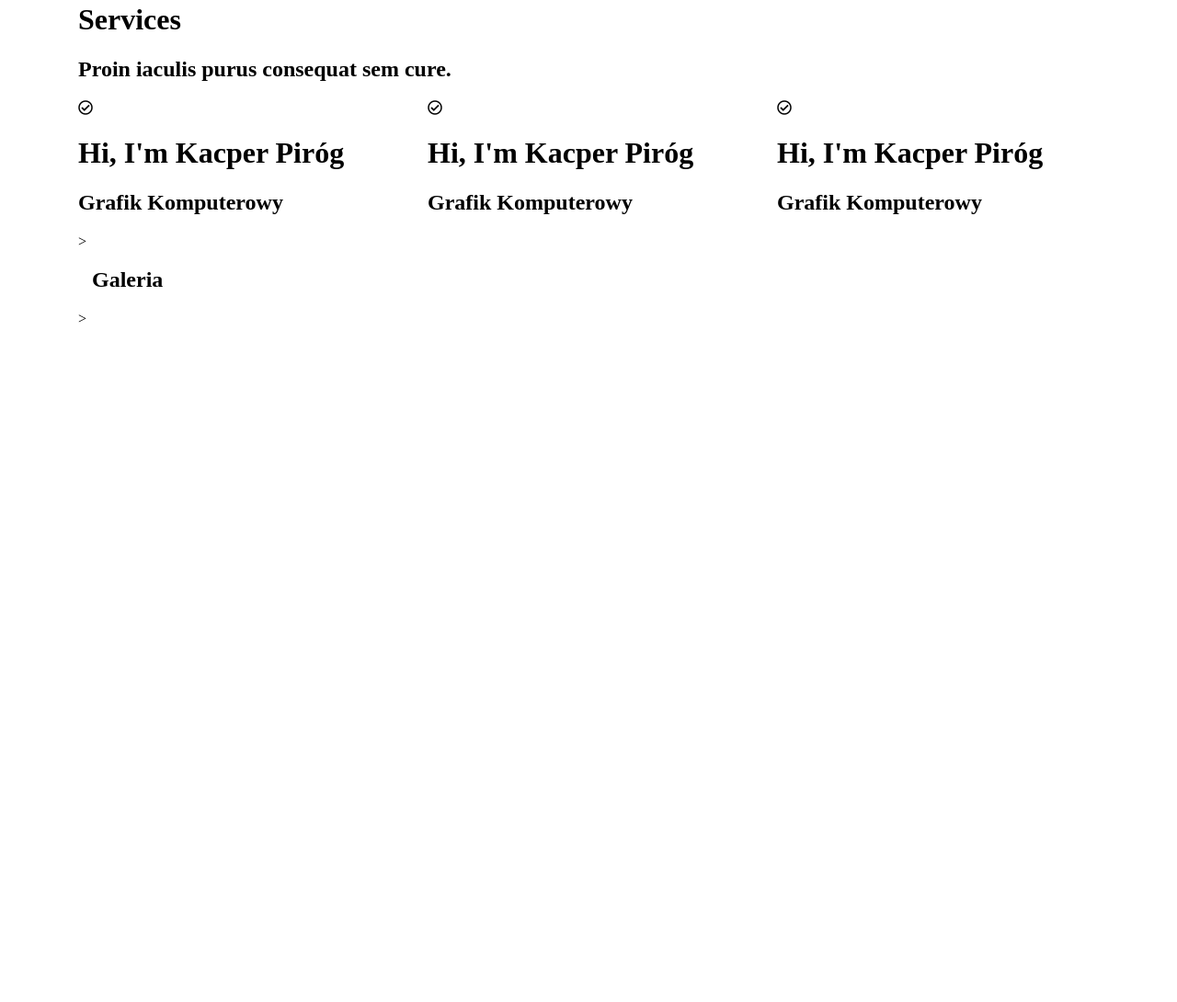
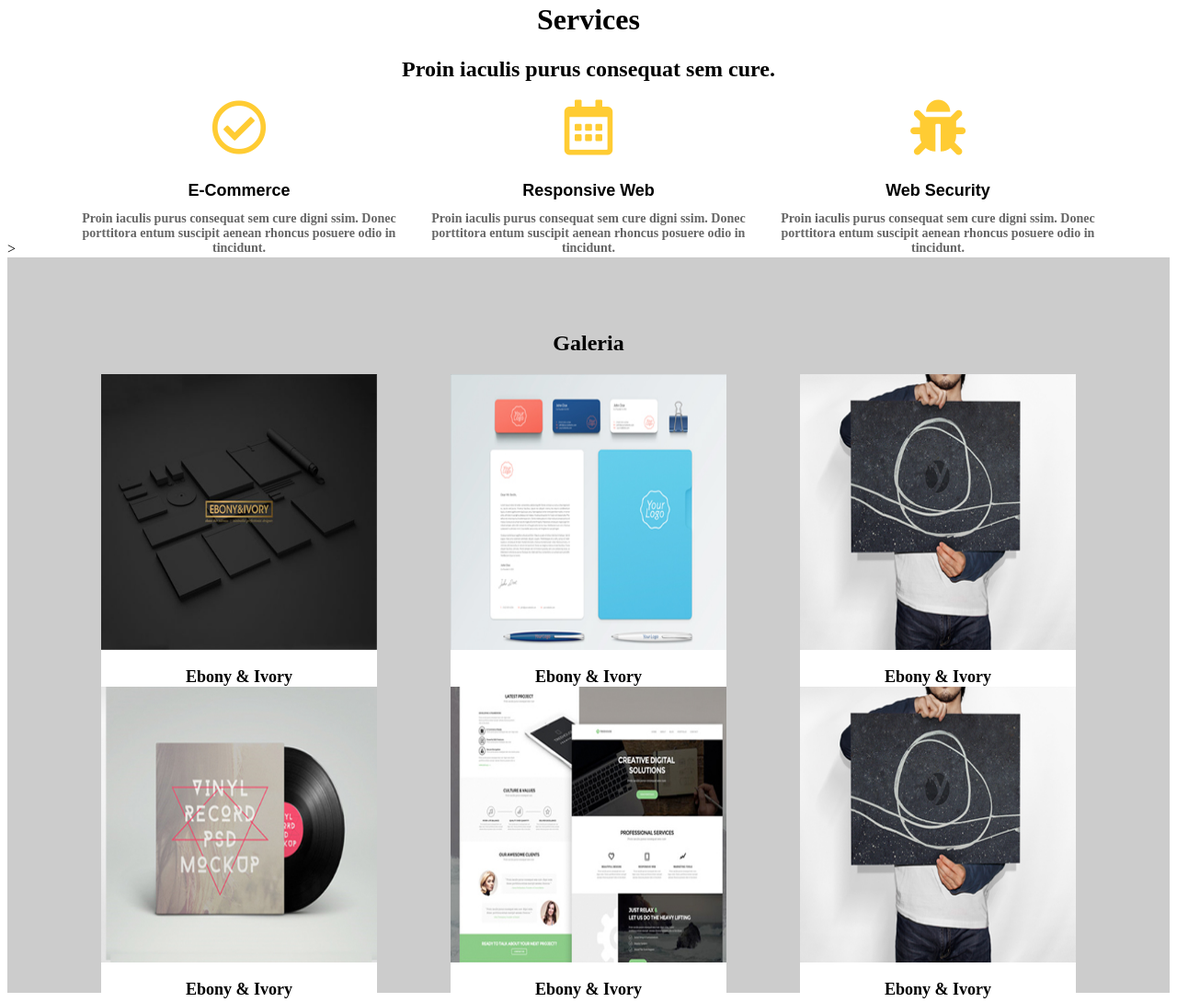
Before and after one commit to kacperpirog/zadanie_5, a website: page index.html in a window 1280 px wide. Shown: the part 544-1634 px from the top of the page at 92% size. Before the commit the page ends 908 px from the top, so only its background shows below. Drawn offline with Linux system fonts and the light colour scheme; a web font is replaced by a local one.

Commit message:
add artycule html,css

```diff
--- a/index.html
+++ b/index.html
@@ -38,54 +38,103 @@
             </div>
         </header>
         </section>>
-        <div class="container">
-            <H1>Services</H1>
-            <h2>Proin iaculis purus consequat sem cure. </h2>
-            <div class="row">
+        <div class="container ">
+            <h1 class="title-cent">Services</h1>
+            <h2 class="title-cent">Proin iaculis purus consequat sem cure. </h2>
+            <div class="row title-cent">
                 <div class="col-4">
                     <i class="far fa-check-circle"></i>
-                    <h1 class="title"> Hi, I'm Kacper Piróg</h1>
-                    <h2 class="subtitle">Grafik Komputerowy</h2>
+                    <h1 class="title"> E-Commerce</h1>
+                    <h2 class="subtitle">
+                        Proin iaculis purus consequat sem cure
+                        digni ssim. Donec porttitora entum suscipit
+                        aenean rhoncus posuere odio in tincidunt.
+                    </h2>
                 </div>
                 <div class="col-4">
-                    <i class="far fa-check-circle"></i>
-                    <h1 class="title"> Hi, I'm Kacper Piróg</h1>
-                    <h2 class="subtitle">Grafik Komputerowy</h2>
+                    <i class="far fa-calendar-alt"></i>
+                    <h1 class="title"> Responsive Web</h1>
+                    <h2 class="subtitle">
+                        Proin iaculis purus consequat sem cure
+                        digni ssim. Donec porttitora entum suscipit
+                        aenean rhoncus posuere odio in tincidunt.
+                    </h2>
                 </div>
                 <div class="col-4">
-                    <i class="far fa-check-circle"></i>
-                    <h1 class="title"> Hi, I'm Kacper Piróg</h1>
-                    <h2 class="subtitle">Grafik Komputerowy</h2>
+                    <i class="fas fa-bug"></i>
+                    <h1 class="title">Web Security</h1>
+                    <h2 class="subtitle"> Proin iaculis purus consequat sem cure
+                        digni ssim. Donec porttitora entum suscipit
+                        aenean rhoncus posuere odio in tincidunt.
+                    </h2>
                 </div>
-            </div>>
+            </div>
+        </div>>
     </section>
 
-        <section class="container">
-        <h1>Galeria</h1>
-        <div class="flex-row">
-            <div class="element flex-1"></div>
-            <div class="element flex-1"></div>
-            <div class="element flex-1"></div>
-        </div>
-        <div class="inside-container">
-            <div class="flex-column flex-1">
-                <div class="element flex-1"></div>
-                <div class="element flex-1"></div>
-            </div>
-            <div class="flex-column flex-1">
-                <div class="element img-1"></div>
-                <div class="element element-big img-2"></div>
-                <div class="element img-3"></div>
-            </div>
-             <div class="flex-column flex-1">
-                <div class="element flex-1"></div>
-                <div class="element flex-1"></div>
-            </div>
-        </div>
-        <div class="flex-row">
-            <div class="element flex-1"></div>
-            <div class="element flex-1"></div>
-        </div>
-        </section>>
+        <section class=" bg-color">
+            <h1 class="text-img">Galeria</h1>
+            <div class="row box">
+
+                <div class="card ">
+                <div class="element col-6">
+                    <img src="/images/img-1.jpg">
+                </div>
+                <div class="col text-img ">
+                    <h1>Ebony & Ivory</h1>
+                    <h2>Branding</h2>
+                </div>
+                </div>
+                <div class="card ">
+                    <div class="element col-6">
+                        <img src="/images/img-2.jpg">
+                    </div>
+                    <div class="col text-img ">
+                        <h1>Ebony & Ivory</h1>
+                        <h2>Branding</h2>
+                    </div>
+                    </div>
+                    <div class="card ">
+                        <div class="element col-6">
+                            <img src="/images/img-3.jpg">
+                        </div>
+                        <div class="col text-img ">
+                            <h1>Ebony & Ivory</h1>
+                            <h2>Branding</h2>
+                        </div>
+                        </div>
+                </div>
+                <div class="row box">
+                    <div class="card ">
+                    <div class="element col-6">
+                        <img src="/images/img-4.jpg">
+                    </div>
+                    <div class="col text-img ">
+                        <h1>Ebony & Ivory</h1>
+                        <h2>Branding</h2>
+                    </div>
+                    </div>
+                    <div class="card ">
+                        <div class="element col-6">
+                            <img src="/images/img-5.jpg">
+                        </div>
+                        <div class="col text-img ">
+                            <h1>Ebony & Ivory</h1>
+                            <h2>Branding</h2>
+                        </div>
+                        </div>
+                        <div class="card ">
+                            <div class="element col-6">
+                                <img src="/images/img-3.jpg">
+                            </div>
+                            <div class="col text-img ">
+                                <h1>Ebony & Ivory</h1>
+                                <h2>Branding</h2>
+                            </div>
+                            </div>
+                    </div>
+
+        </section>
+
     </body>
 </html>
--- a/sass/style.scss
+++ b/sass/style.scss
@@ -1,4 +1,10 @@
 /* Variables */
+.img-1 {background-image: url('/images/img-1.jpg');}
+.img-2 {background-image: url('/images/img-2.jpg');}
+.img-3 {background-image: url('/images/img-3.jpg');}
+.img-4 {background-image: url('/images/img-4.jpg');}
+.img-5 {background-image: url('/images/img-5.jpg');}
+.img-6 {background-image: url('/images/img-6.jpg');}
 
 $color-gold: #ffcc33;
 $color-one: #0097e6;
@@ -183,36 +189,108 @@ li {
 
 /*service*/
 
-.container i {
-    font-size: 30px;
-    background: $color-main;
-    width: 60px;
-    height: 60px;
+.row i {
+    font-size: 60px;
+    width: 50%;
+    height: 50%;
     line-height: 60px;
     border-radius: 50%;
+    color: $color-gold;
+    text-align: center;
 }
 
-.page-subtitle {
+.subtitle {
     color: $color-light;
     font-size: 18px;
-    margin: 48px 0 0 0;
+    margin: 0;
+    color: #000;
+    text-align: center;
 }
 
-.page-title::after {
-    position: absolute;
-    content: '';
-    bottom: -24px;
-    left: 50%;
-    width: 100px;
-    height: 10px;
-    transform: translateX(-50%);
-    background: $color-main;
-}
-
-.page-title {
+.title {
     color: $color-light;
-    font-size: 60px;
-    margin: 48px 0 0 0;
+    font-size: 12px;
+    margin: 12px;
     position: relative;
     font-family: $font-header;
+    color: #000;
+    text-align: center;
+
 }
+.title-cent{
+    text-align: center;
+    h1{
+        color: #000000;
+        font-size: 18px;
+    }
+    H2 {
+        color: #666666;
+        font-size: 14px;
+    }
+
+}
+/*Galeria*/
+.bg-color{
+    height: 100vh;
+    max-width: 100%;
+    background-color: #cccccc;
+    background-size: auto;
+    padding: 60px 15px;
+}
+.element {
+    height: 300px;
+    width: 300px;
+    margin: 0;
+    border-radius: 0;
+    background-position: center;
+    background-size: cover;
+    background-color: $color-light;
+    padding: 0;
+        img{
+            height: 300px;
+            width: 300px;
+            padding: 0;
+        }
+}
+.card {
+    display: flex;
+    flex-direction: column;
+    width: 300px;
+    word-wrap: break-word;
+    background-color: #fff;
+    background-clip: border-box;
+    border-radius: .25rem;
+    margin: auto;
+}
+.flex-row {
+    display: flex;
+    flex-wrap: wrap;
+}
+.flex-1 {
+    flex: 1;
+}
+.flex-column {
+    display: flex;
+    flex-wrap: wrap;
+    flex-direction: column;
+}
+.text-img {
+    text-align: center;
+    h1{
+        color: #000000;
+        font-size: 18px;
+    }
+    h2 {
+        color: #666666;
+        font-size: 14px;
+    }
+}
+.box {
+    flex: 0 0 50%;
+    height: 50%;
+    position: relative;
+    margin-bottom: 25px;
+    margin: auto;
+    width: 1140px;
+
+}
```
Also changed, not shown: css/style.css, images/img-1.jpg (added), images/img-2.jpg (added), images/img-3.jpg (added), images/img-4.jpg (added), images/img-5.jpg (added), images/img-6.jpg (added), 1 other file.
